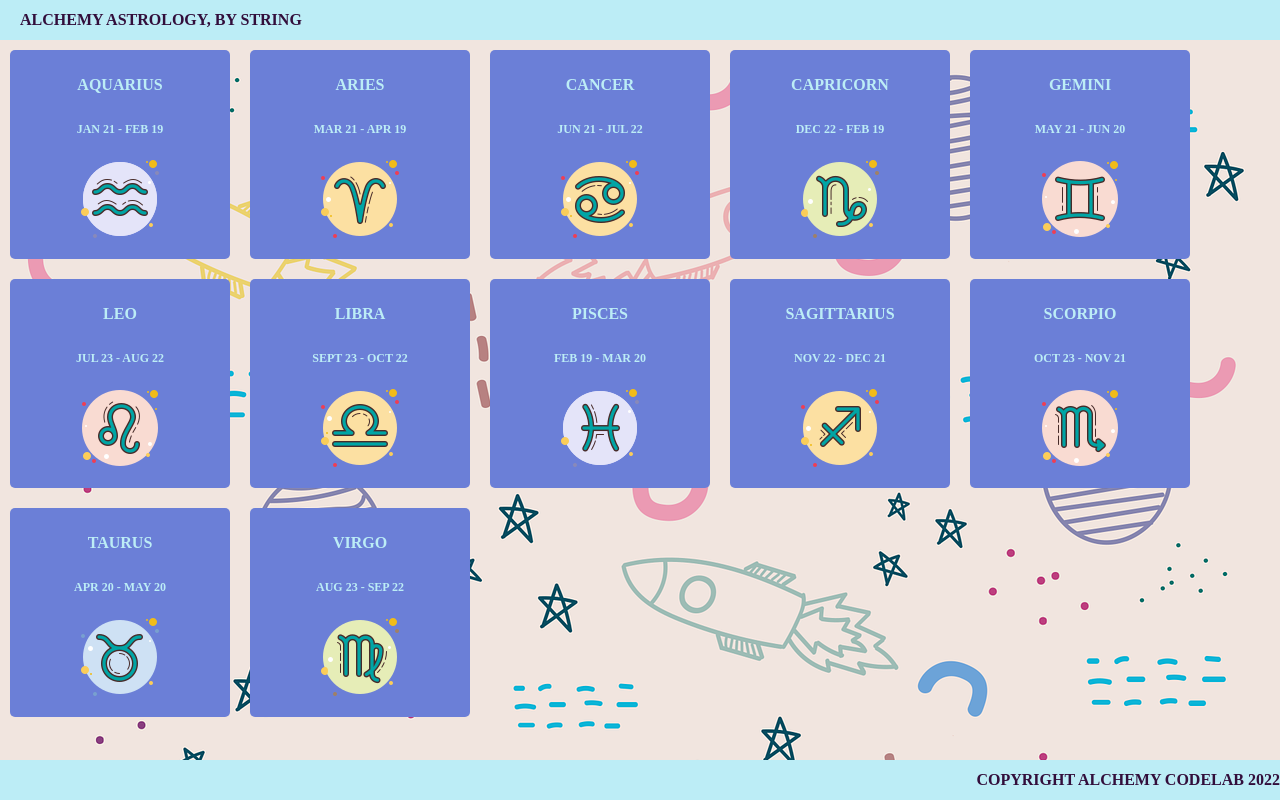
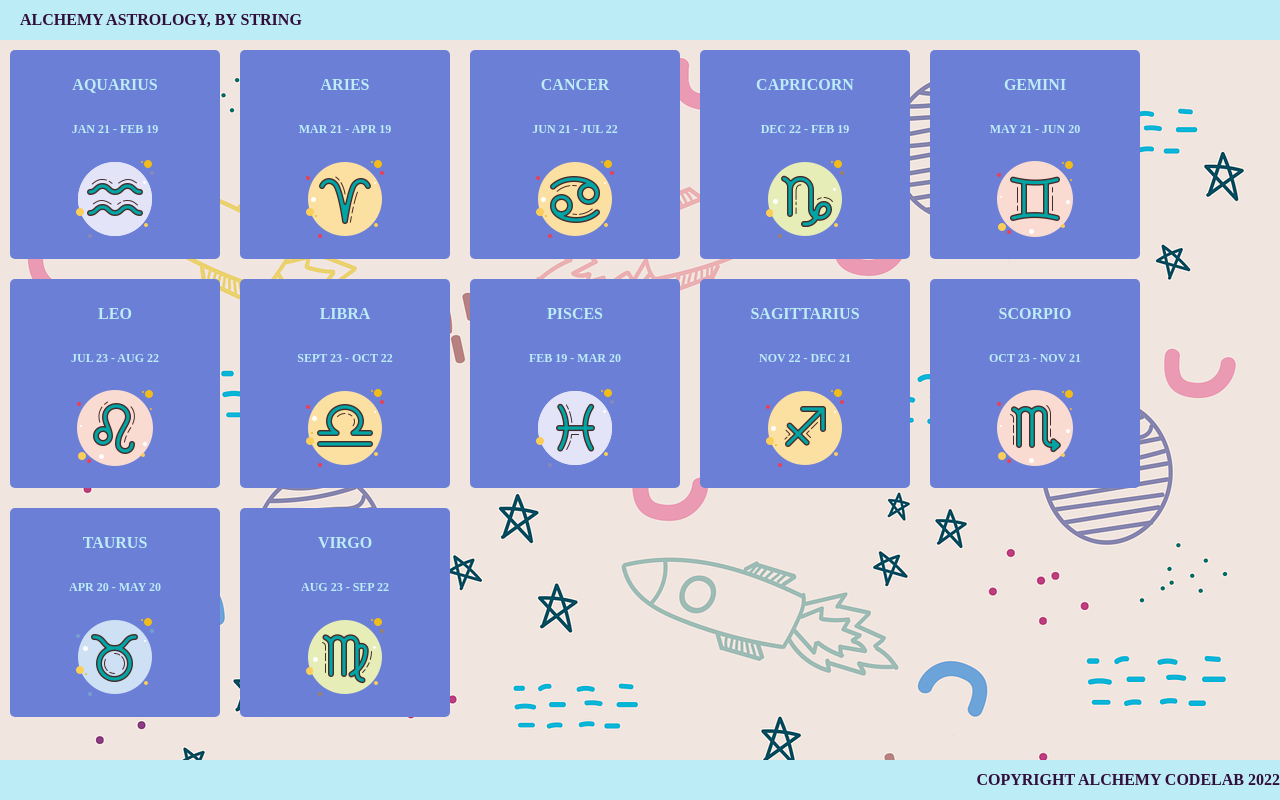
Before and after one commit to willgundy/react-zodia-half-baked, a React (Create React App) app: page / in a window 1280 px wide. Built offline with nearby package versions, Linux system fonts and the light colour scheme; a web font is replaced by a local one.

Commit message:
changes some css for screen size

```diff
--- a/src/ZodiacCard/ZodiacCard.css
+++ b/src/ZodiacCard/ZodiacCard.css
@@ -1,5 +1,5 @@
 .zodiac-card {
-  width: 200px;
+  width: 190px;
   background-color: var(--color2);
   margin: 10px;
   border-radius: 5px;
```
